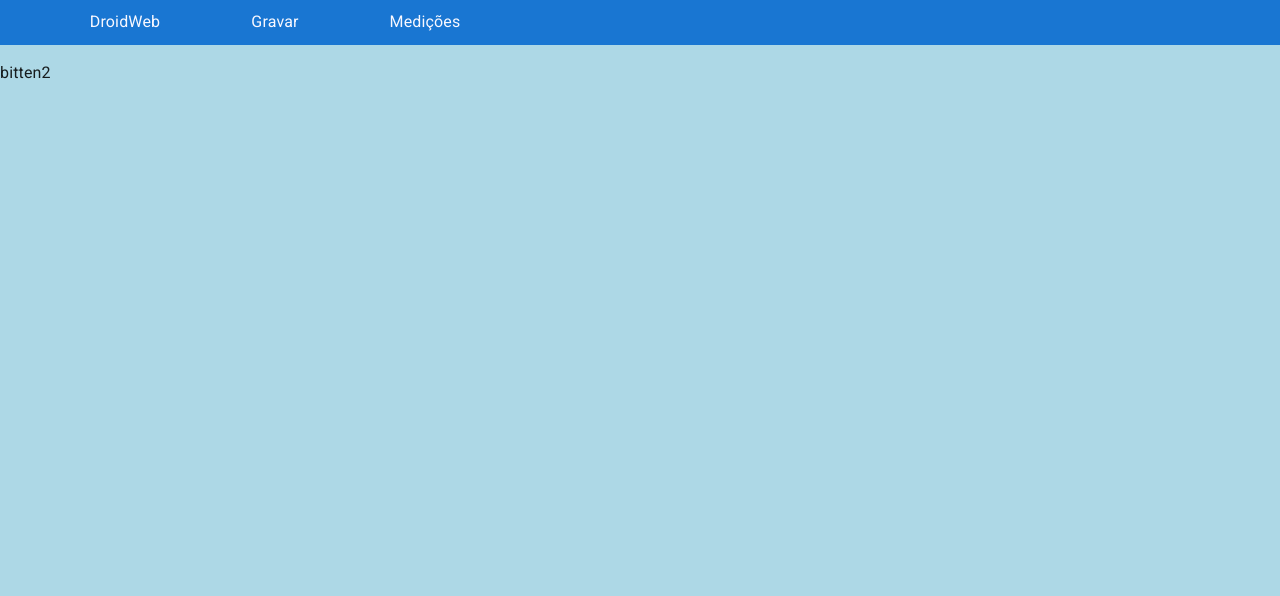
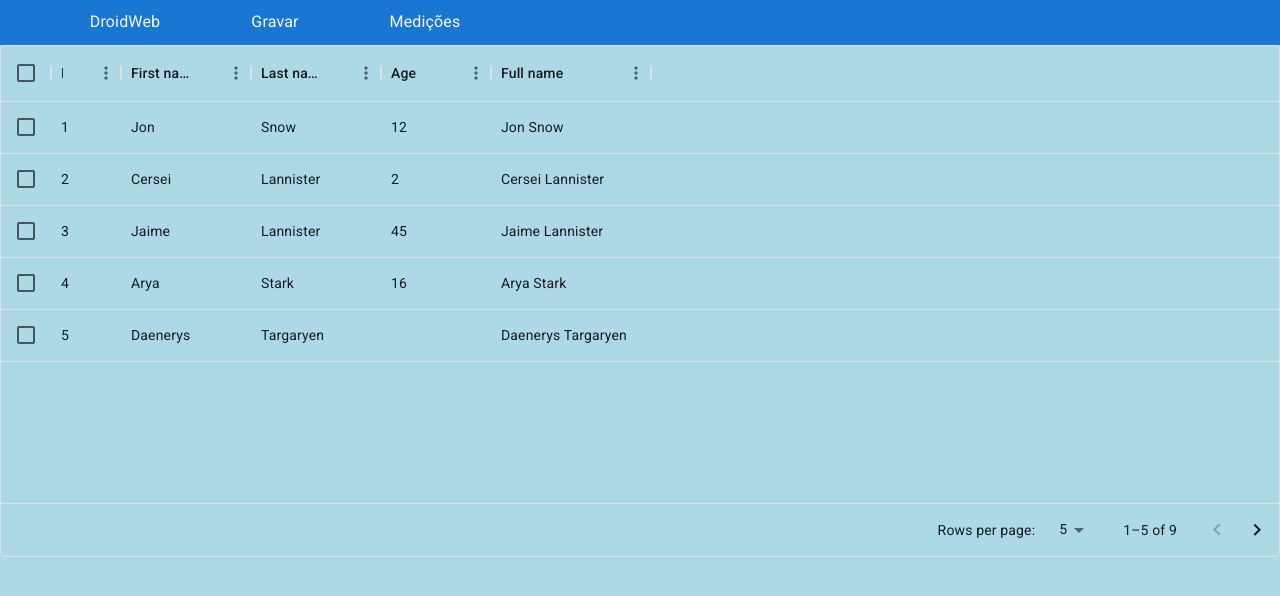
Before and after one commit to Chase242/Droid-Web, a React (Vite) app: page /medicoes in a window 1280 px wide. Shown: the top 596 px of the page. Built offline with nearby package versions, Linux system fonts and the light colour scheme.

Commit message:
add provisoryTable

```diff
--- a/src/mensurations/MensurationScreen.jsx
+++ b/src/mensurations/MensurationScreen.jsx
@@ -1,8 +1,61 @@
-import React from "react"
 
-function MensurationScreen(){
-    return(
-        <p>bitten2</p>
-    )
+
+
+import { DataGrid } from '@mui/x-data-grid';
+import React, { useState } from 'react';
+import DeleteIcon from '@mui/icons-material/Delete';
+import { Button, Grid } from '@mui/material';
+
+const columns = [
+  { field: 'id', headerName: 'ID', width: 70 },
+  { field: 'firstName', headerName: 'First name', width: 130 },
+  { field: 'lastName', headerName: 'Last name', width: 130 },
+  {field: 'age',headerName: 'Age',width: 110, },
+  {
+    field: 'fullName',
+    headerName: 'Full name',
+    description: 'This column has a value getter and is not sortable.',
+    sortable: false,
+    width: 160,
+    valueGetter: (params) =>
+      `${params.row.firstName || ''} ${params.row.lastName || ''}`,
+  },
+];
+
+const rows = [
+  { id: 1, lastName: 'Snow', firstName: 'Jon', age: 12 },
+  { id: 2, lastName: 'Lannister', firstName: 'Cersei', age: 2 },
+  { id: 3, lastName: 'Lannister', firstName: 'Jaime', age: 45 },
+  { id: 4, lastName: 'Stark', firstName: 'Arya', age: 16 },
+  { id: 5, lastName: 'Targaryen', firstName: 'Daenerys', age: null },
+  { id: 6, lastName: 'Melisandre', firstName: null, age: 150 },
+  { id: 7, lastName: 'Clifford', firstName: 'Ferrara', age: 44 },
+  { id: 8, lastName: 'Frances', firstName: 'Rossini', age: 36 },
+  { id: 9, lastName: 'Rodrygo', firstName: 'Harvey', age: 65 },
+
+];
+
+export default function MensurationScreen() {
+    const [deleteMany,setdeleteMany] = useState(true)
+    const [paginationModel,setpaginationModel] = useState({pageSize: 5, page:0})
+  return (
+
+
+
+    <Grid style={{ height:'40vw'}}>
+
+      <DataGrid
+        rows={rows}
+        columns={columns}
+
+        pageSizeOptions={[5,10,20]}
+        checkboxSelection = {deleteMany}
+        paginationMode={'client'}
+        paginationModel={paginationModel}
+        onPaginationModelChange={(model,details)=>{
+          setpaginationModel(model)
+        }}
+      />
+    </Grid>
+  );
 }
-export default MensurationScreen
```
